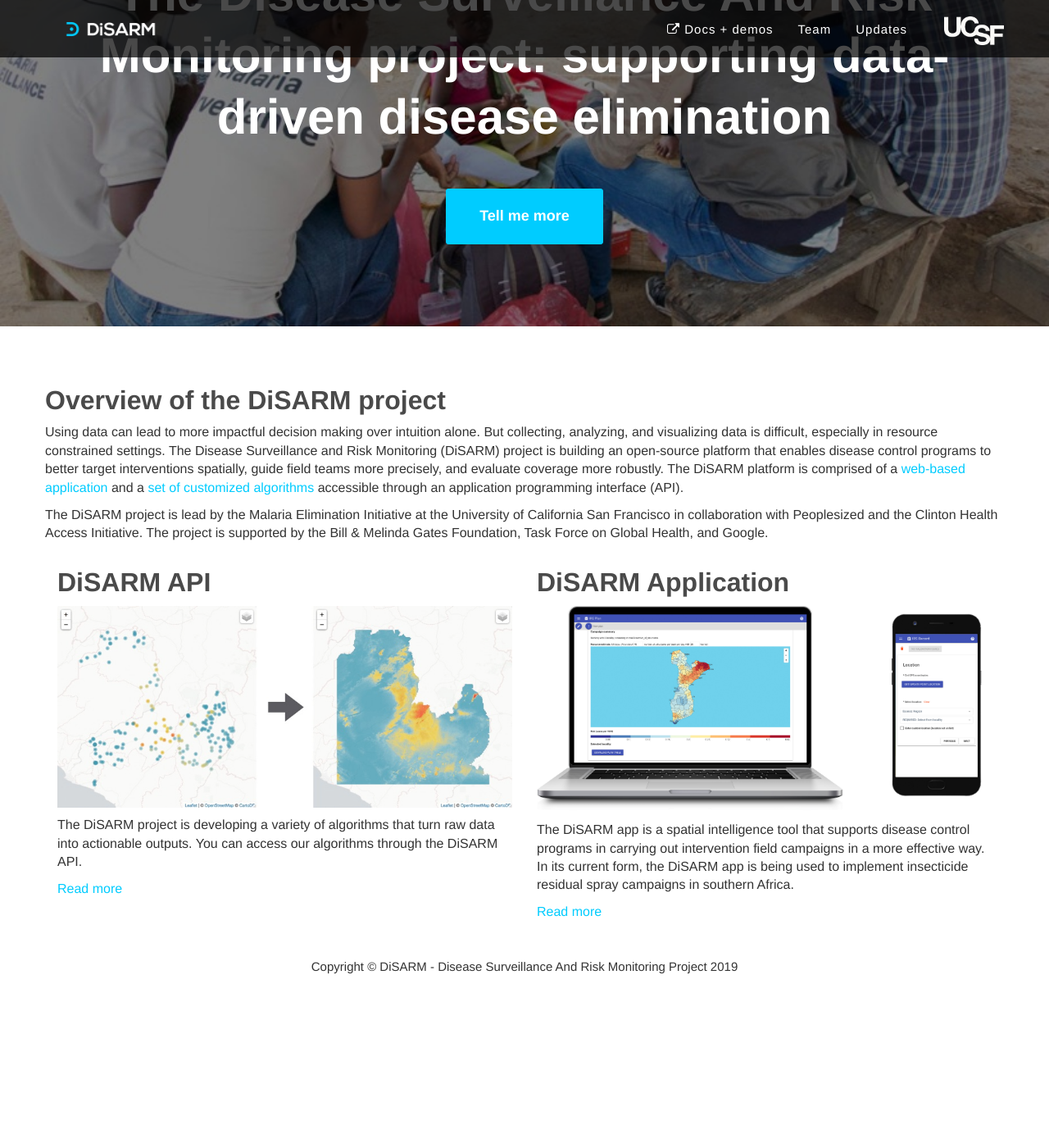
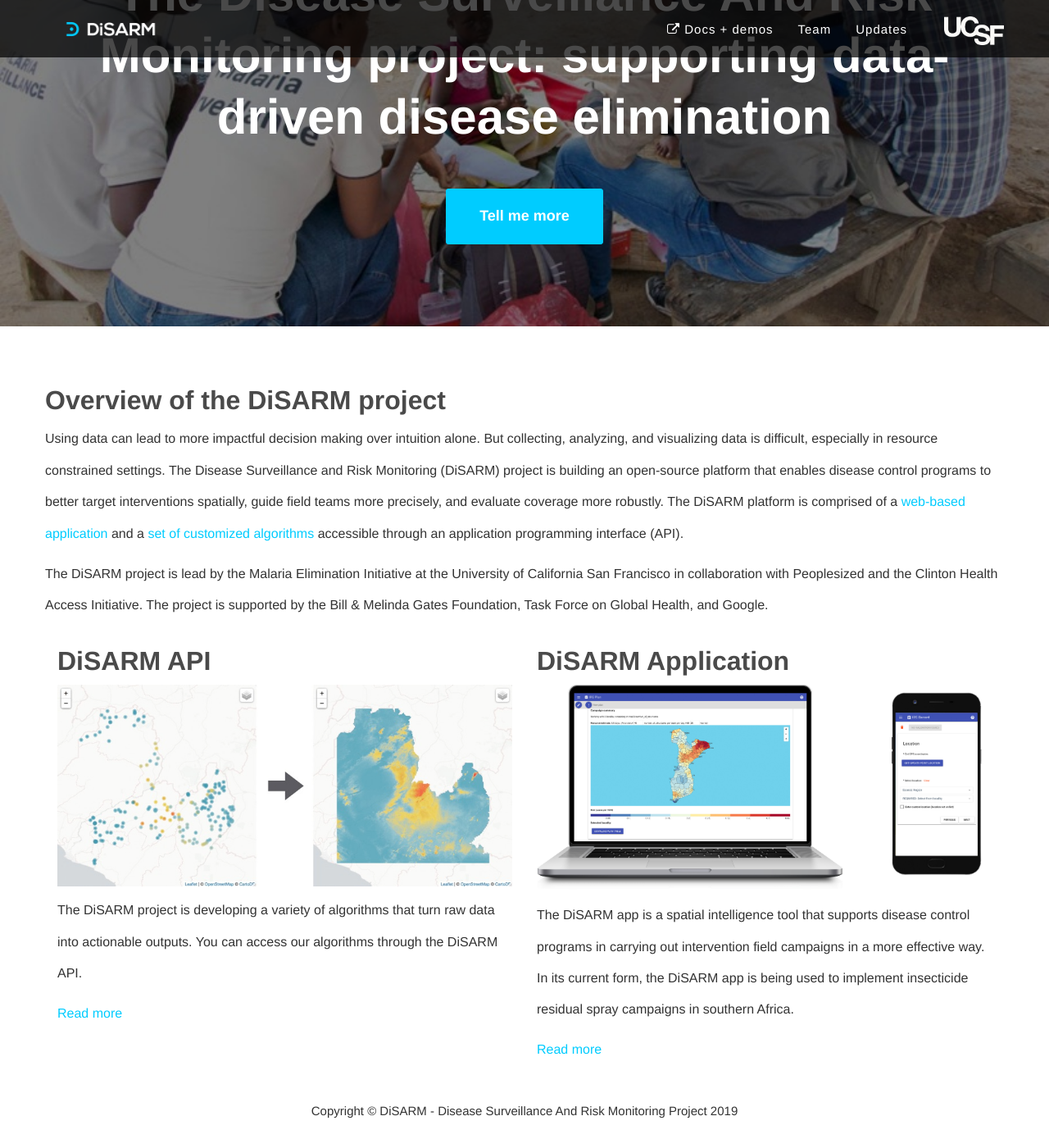
Before and after one commit to disarm-platform/disarm-website, a Jekyll site: the page built from index.html, in a window 1280 px wide and 1400 px high, scrolled down 245 px. Shown: the whole window at 82% size. Built offline with Jekyll 4.4.1, drawn with Linux system fonts in a browser that asks for light colours; some web fonts are replaced; before the commit the page ends 1469 px from its top, so only the background shows below that.

Commit message:
Trying to increase line spacing..

```diff
--- a/_includes/css/custom.css
+++ b/_includes/css/custom.css
@@ -10,7 +10,7 @@
 }
 
 p {
-  line-height: 1.4em;
+  line-height: 2.4em;
   font-size: 16px;
 }
 
```
